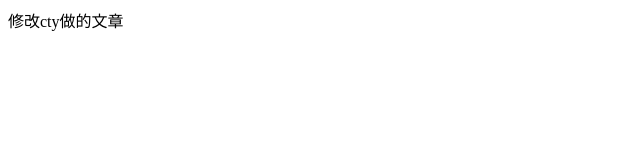
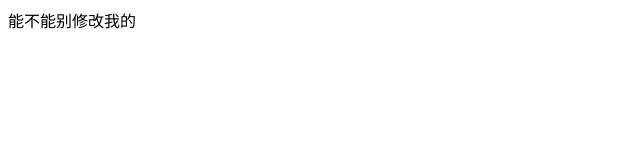
Before and after one commit to xyxxlqy/ctywxp, a plain HTML site: page cty.html in a window 1280 px wide. Shown: the full height of the page, 0-640 px from the left. Drawn offline with Linux system fonts and the light colour scheme.

Commit message:
别修改我的

```diff
--- a/cty.html
+++ b/cty.html
@@ -7,6 +7,6 @@
         <title>Document</title>
     </head>
     <body>
-        修改cty做的文章
+        能不能别修改我的
     </body>
 </html>
```
